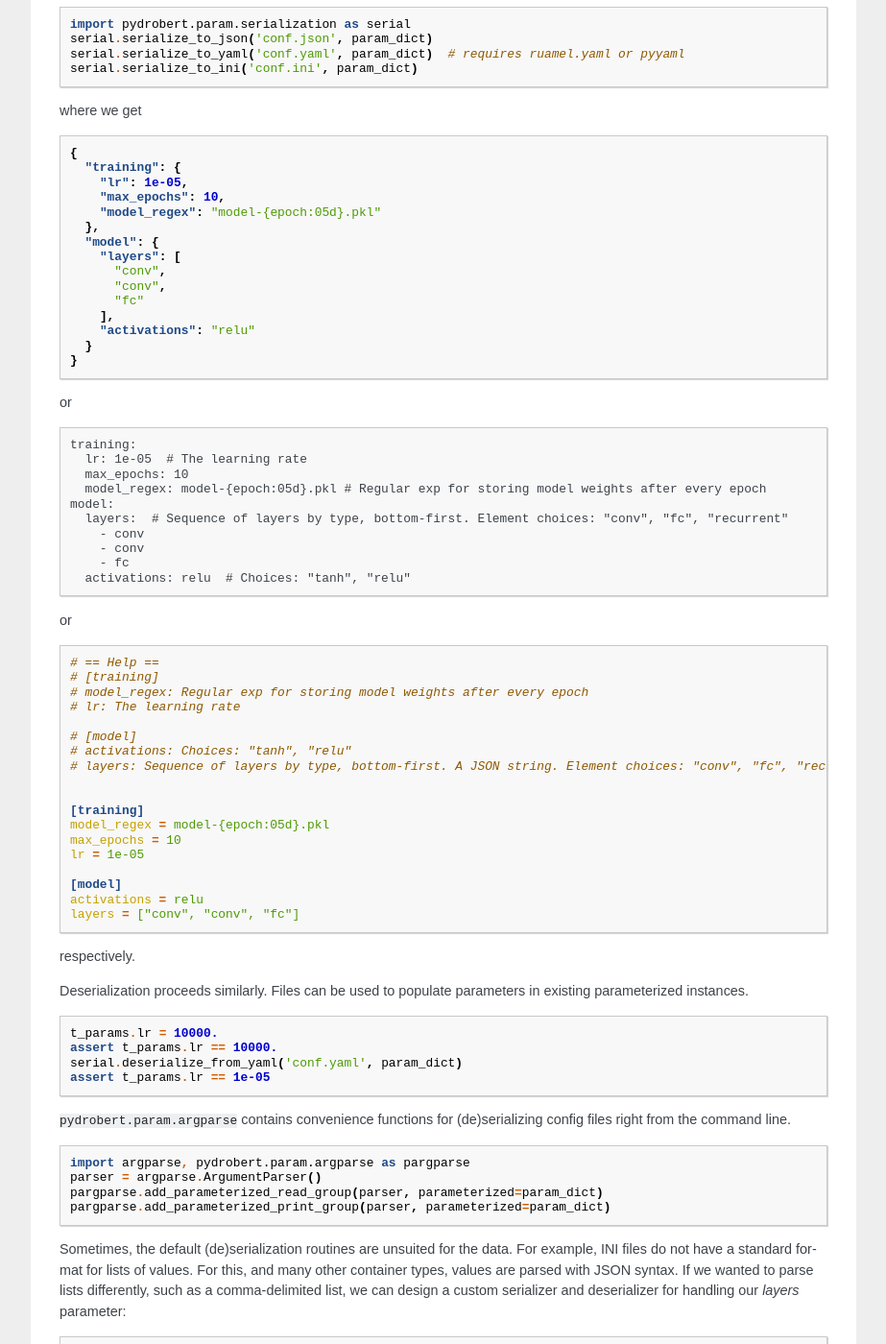
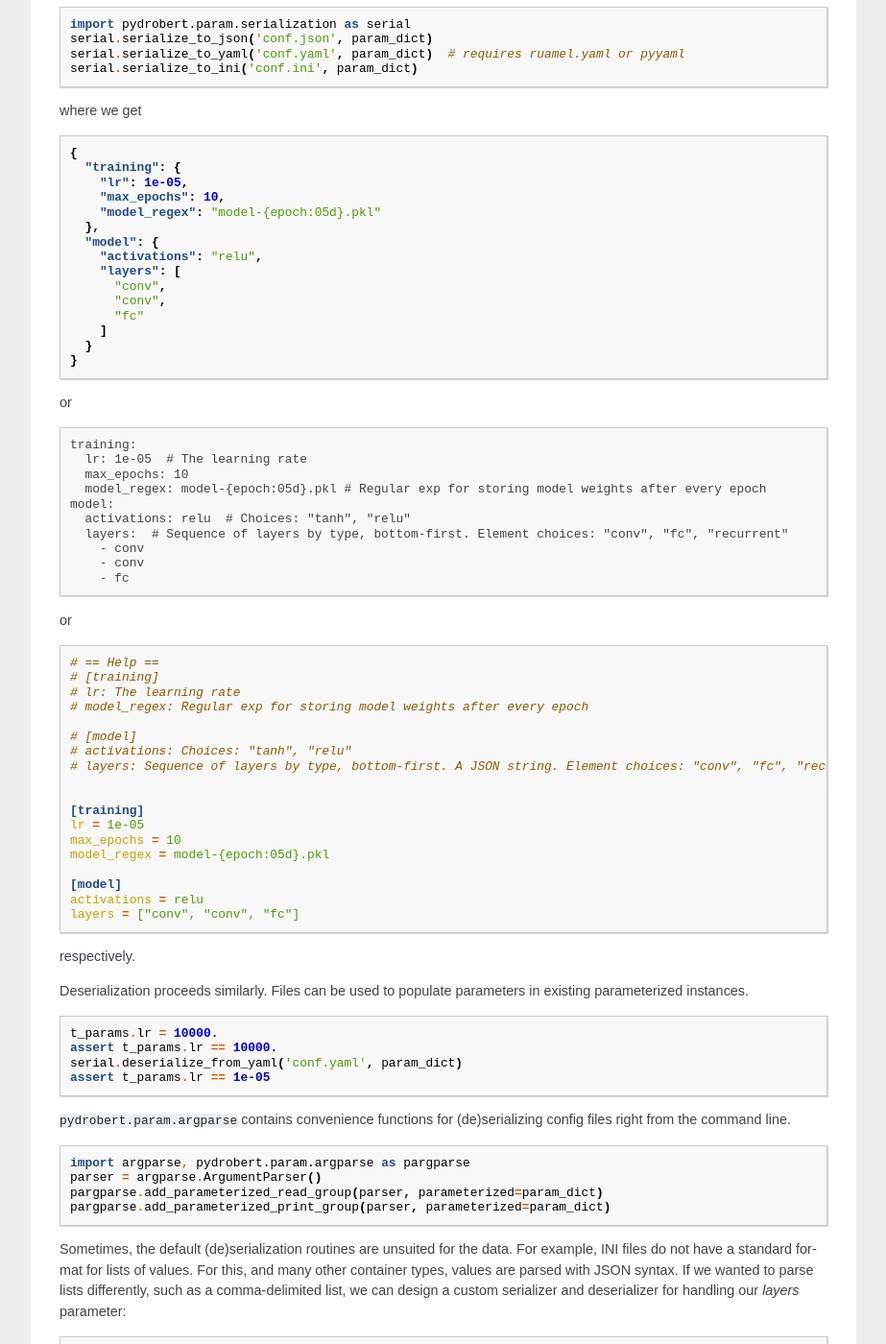
Before and after one commit to sdrobert/pydrobert-param, a Sphinx documentation site: the page built from docs/source/tutorial.rst, in a window 1280 px wide and 1400 px high, scrolled down 566 px. Shown: the whole window at 96% size, without its empty margins (198-1121 px from the left). Built offline with Sphinx 7.4.7, drawn with Linux system fonts in a browser that asks for light colours; some of the changed text lies outside the part shown.

```diff
--- a/docs/source/tutorial.rst
+++ b/docs/source/tutorial.rst
@@ -49,12 +49,12 @@ where we get
         "model_regex": "model-{epoch:05d}.pkl"
       },
       "model": {
+        "activations": "relu",
         "layers": [
           "conv",
           "conv",
           "fc"
-        ],
-        "activations": "relu"
+        ]
       }
     }
 
@@ -70,11 +70,11 @@ or
       max_epochs: 10
       model_regex: model-{epoch:05d}.pkl # Regular exp for storing model weights after every epoch
     model:
+      activations: relu  # Choices: "tanh", "relu"
       layers:  # Sequence of layers by type, bottom-first. Element choices: "conv", "fc", "recurrent"
         - conv
         - conv
         - fc
-      activations: relu  # Choices: "tanh", "relu"
 
 or
 
@@ -82,8 +82,8 @@ or
 
     # == Help ==
     # [training]
+    # lr: The learning rate
     # model_regex: Regular exp for storing model weights after every epoch
-    # lr: The learning rate
 
     # [model]
     # activations: Choices: "tanh", "relu"
@@ -91,9 +91,9 @@ or
 
 
     [training]
+    lr = 1e-05
+    max_epochs = 10
     model_regex = model-{epoch:05d}.pkl
-    max_epochs = 10
-    lr = 1e-05
 
     [model]
     activations = relu
@@ -173,8 +173,8 @@ With ``conf.ini``:
 
     [training]
     max_epochs = 10
+    model_regex = model-{epoch:05d}.pkl
     lr = 1e-05
-    model_regex = model-{epoch:05d}.pkl
 
     [model]
     activations = relu
```
